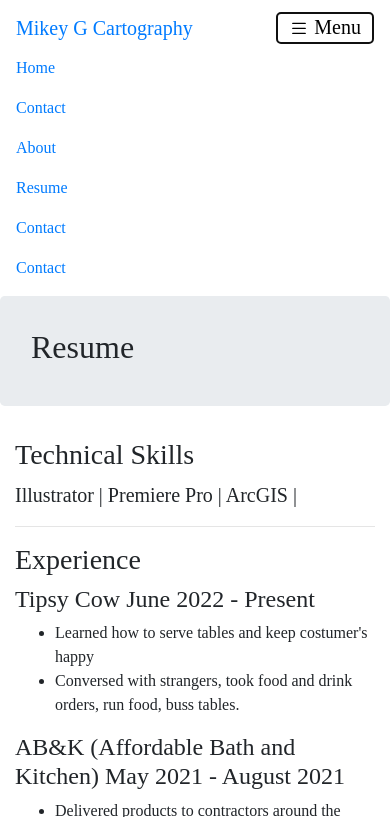
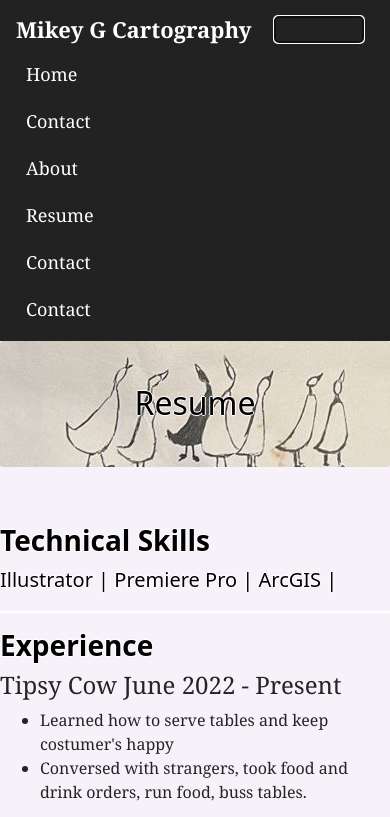
Before and after one commit to MikeyGCarto/MikeManCarto, a plain HTML site: page resume.html in a window 390 px wide. Both pictures are taken after a click on the button "Menu". Shown: the top 817 px of the page. Drawn offline with Linux system fonts and the light colour scheme.

Commit message:
Add files via upload

```diff
--- a/css/style.css
+++ b/css/style.css
@@ -1,6 +1,135 @@
-body{
-    font-family: 'Goudy Bookletter 1911', serif;
+/***** NAVBAR *****/
+
+.navbar {
+    background-color: #222;
+    border-radius: 0;
 }
-p{
-    font-size:20px;
+
+/* Navbar title */
+.navbar-default .navbar-brand {
+    color: white;
+    font-size: 22px;
+    font-weight: bold;
 }
+
+/* Navbar hover effects */
+.navbar-default .navbar-brand:hover,
+.navbar-default .navbar-brand:focus,
+.navbar-default .navbar-nav > li > a:hover,
+.navbar-default .navbar-nav > li > a:focus {
+    color:rgb(120,120,120);
+    text-decoration: none;
+}
+
+/* Navbar links */
+.navbar-default .navbar-nav > li > a {
+    color: #fff;
+    font-size: 18px;
+    padding: 10px;
+}
+
+/* Navbar collapsed styles */
+.navbar-toggler {
+    color: #fff;
+    border-color: #222;
+    background-color: #222;
+    border-radius: 4px;
+    border: 1px solid;
+    fill: #222;
+    font-size: 16px;
+    position: relative;
+    margin-right: 10px;
+}
+
+.navbar-toggler:hover,
+.navbar-toggler:focus {
+    background-color: #222;
+    color: #222;
+    fill: #222;
+    border-color: #222;
+
+}
+
+/*** JUMBOTRON ***/
+
+.jumbotron {
+    background-image: url("../assets/ducks3.jpg");
+    text-align: center;
+    padding: 3%;
+    border-radius: 3px;
+	padding-top:4.5%;
+	/* 1 pixel black shadow to left, top, right and bottom */
+    text-shadow: -1px 0 white, 0 1px white, 1px 0 white, 0 -1px white;
+    font-family: sans; color: black;
+}
+  h1 {
+}
+
+}
+}
+
+.jumbotron h2 {
+    font-size: 48px;
+    font-weight: bold;
+
+}
+
+.img-responsive{
+    width:100%;
+}
+
+/*** CARD ***/
+
+.card {
+    background-color: #fff;
+    border-color: #cccccc;
+    border-width: 1px;
+    width: 100%;
+}
+
+.card:hover {
+    border-color: #ebd122;
+}
+
+/*** Basic Text Styles ***/
+
+#about-world {
+    max-height: 200px;
+}
+
+.resume h3 {
+    font-weight: bold;
+	text-shadow: -1px 0 white, 0 1px white, 1px 0 white, 0 -1px white;
+    font-family: sans; color: black;
+}
+
+
+hr {
+    border-color: white;
+    border-width: 2px;
+}
+
+p {
+    font-size: 20px;
+	text-shadow: -1px 0 white, 0 1px white, 1px 0 white, 0 -1px white;
+    font-family: sans; color: black;
+}
+
+a {
+    color: #863ee3;
+}
+
+a:hover {
+    color: #ebd122;
+}
+
+.container{
+    padding:25px 0;
+}
+
+body {
+
+    font-family: 'Georgia', serif;
+    background-color: #f7f1fa;
+    color: #242424;
+}
```
